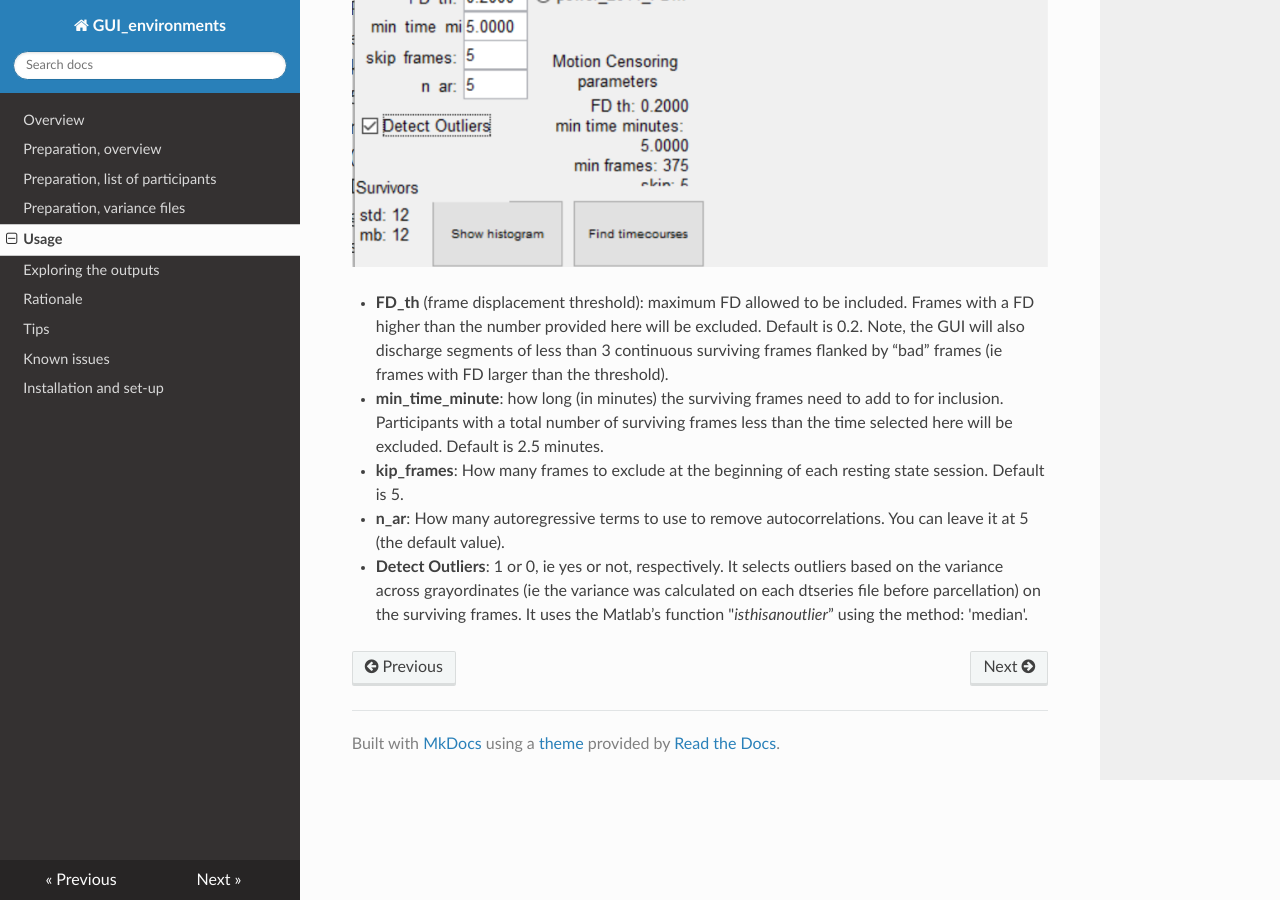
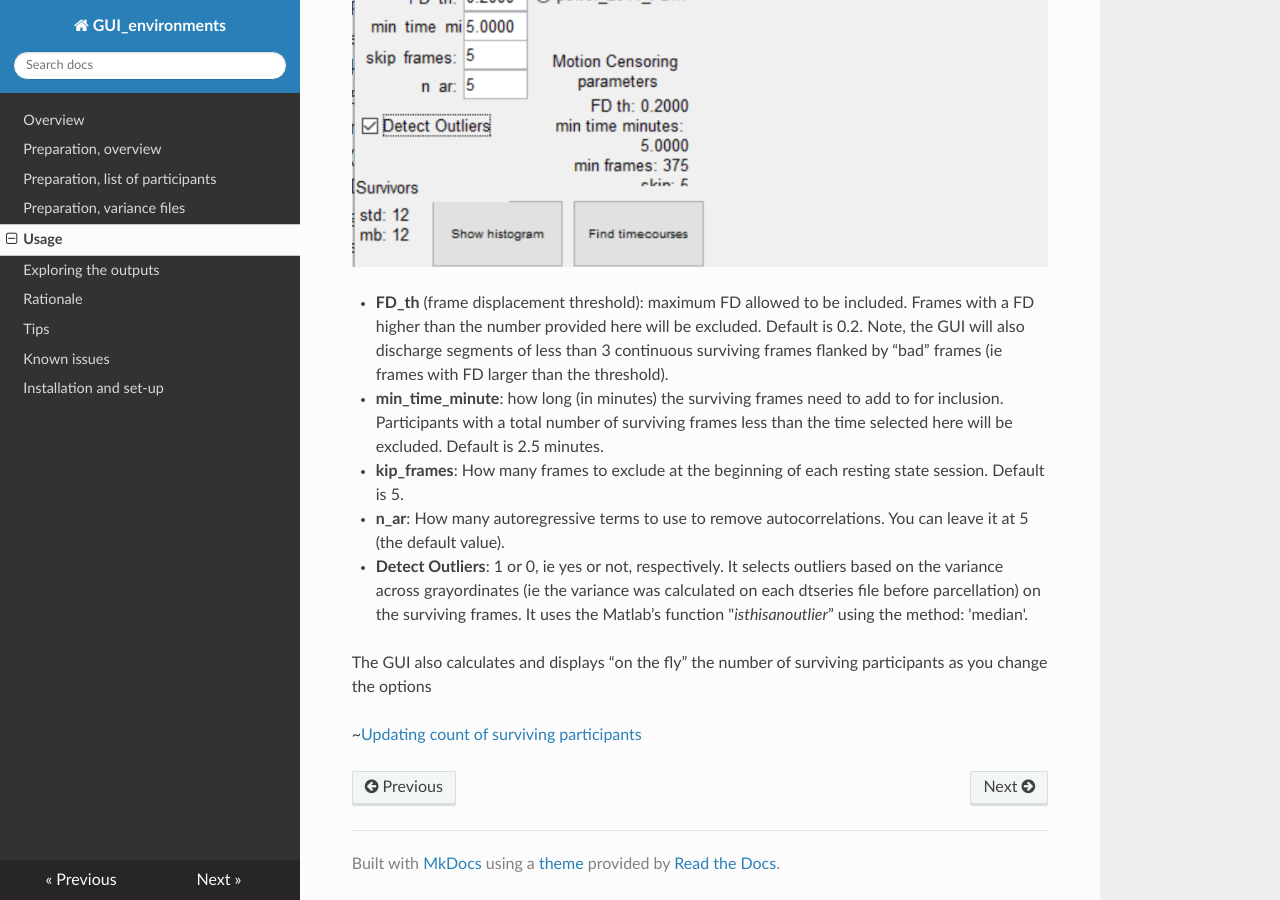
Before and after one commit to omiranda/GUI_environments_documentation, an MkDocs documentation site: the page built from docs/usage.md, in a window 1280 px wide and 900 px high, scrolled down 3725 px. Built offline with MkDocs 1.6.1, drawn with Linux system fonts in a browser that asks for light colours; nearby versions of some CDN libraries; old or Windows-style settings are respelled for this version of MkDocs.

Commit message:
Update usage.md

```diff
--- a/docs/usage.md
+++ b/docs/usage.md
@@ -61,3 +61,8 @@ Next it will ask for the method to use for motion censoring. Default is power 20
 * **kip_frames**: How many frames to exclude at the beginning of each resting state session. Default is 5.
 * **n_ar**: How many autoregressive terms to use to remove autocorrelations. You can leave it at 5 (the default value).
 * **Detect Outliers**: 1 or 0, ie yes or not, respectively. It selects outliers based on the variance across grayordinates (ie the variance was calculated on each dtseries file before parcellation) on the surviving frames. It uses the Matlab’s function "*isthisanoutlier*” using the method: 'median'.
+
+
+The GUI also calculates and displays “on the fly” the number of surviving participants as you change the options
+
+~[Updating count of surviving participants](./usage/updating_count.png)
```
